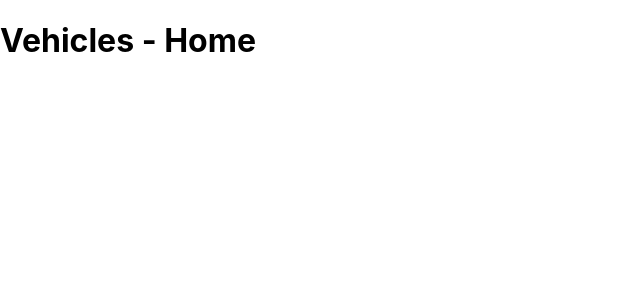
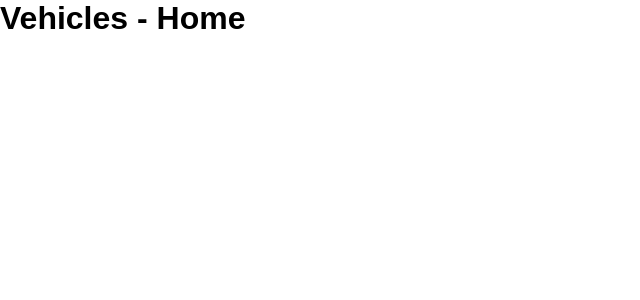
Before and after one commit to williamcamasil/babyfix_react_ts, a React (Create React App) app: page / in a window 1280 px wide. Shown: the top 300 px of the page, without its empty margins (0-640 px from the left). Built offline with nearby package versions, Linux system fonts and the light colour scheme.

Commit message:
add styled components with global style

```diff
--- a/package.json
+++ b/package.json
@@ -18,6 +18,7 @@
     "react-dom": "^17.0.2",
     "react-router-dom": "5.2.0",
     "react-scripts": "4.0.3",
+    "styled-components": "^5.3.3",
     "typescript": "^4.1.2",
     "web-vitals": "^1.0.1"
   },
@@ -46,6 +47,7 @@
     ]
   },
   "devDependencies": {
+    "@types/styled-components": "^5.1.16",
     "eslint-config-prettier": "^8.3.0",
     "eslint-plugin-prettier": "^4.0.0",
     "eslint-plugin-react-hooks": "^4.3.0",
--- /dev/null
+++ b/src/assets/styles/global.ts
@@ -0,0 +1,11 @@
+import { createGlobalStyle } from 'styled-components';
+
+export default createGlobalStyle`
+  * {
+    margin: 0;
+    padding: 0;
+    box-sizing: border-box;
+    outline: 0;
+    font-family: sans-serif;
+  }
+`;
--- a/src/index.css
+++ /dev/null
@@ -1,13 +0,0 @@
-body {
-  margin: 0;
-  font-family: -apple-system, BlinkMacSystemFont, 'Segoe UI', 'Roboto', 'Oxygen',
-    'Ubuntu', 'Cantarell', 'Fira Sans', 'Droid Sans', 'Helvetica Neue',
-    sans-serif;
-  -webkit-font-smoothing: antialiased;
-  -moz-osx-font-smoothing: grayscale;
-}
-
-code {
-  font-family: source-code-pro, Menlo, Monaco, Consolas, 'Courier New',
-    monospace;
-}
--- a/src/index.tsx
+++ b/src/index.tsx
@@ -2,13 +2,14 @@
 
 import ReactDOM from 'react-dom';
 
-import './index.css';
+import GlobalStyle from './assets/styles/global';
 
 import Routes from './Routes';
 
 ReactDOM.render(
   <React.StrictMode>
     <Routes />
+    <GlobalStyle />
   </React.StrictMode>,
 
   document.getElementById('root'),
```
Also changed, not shown: 2 other files (tests, documents, lock files or other folders).
